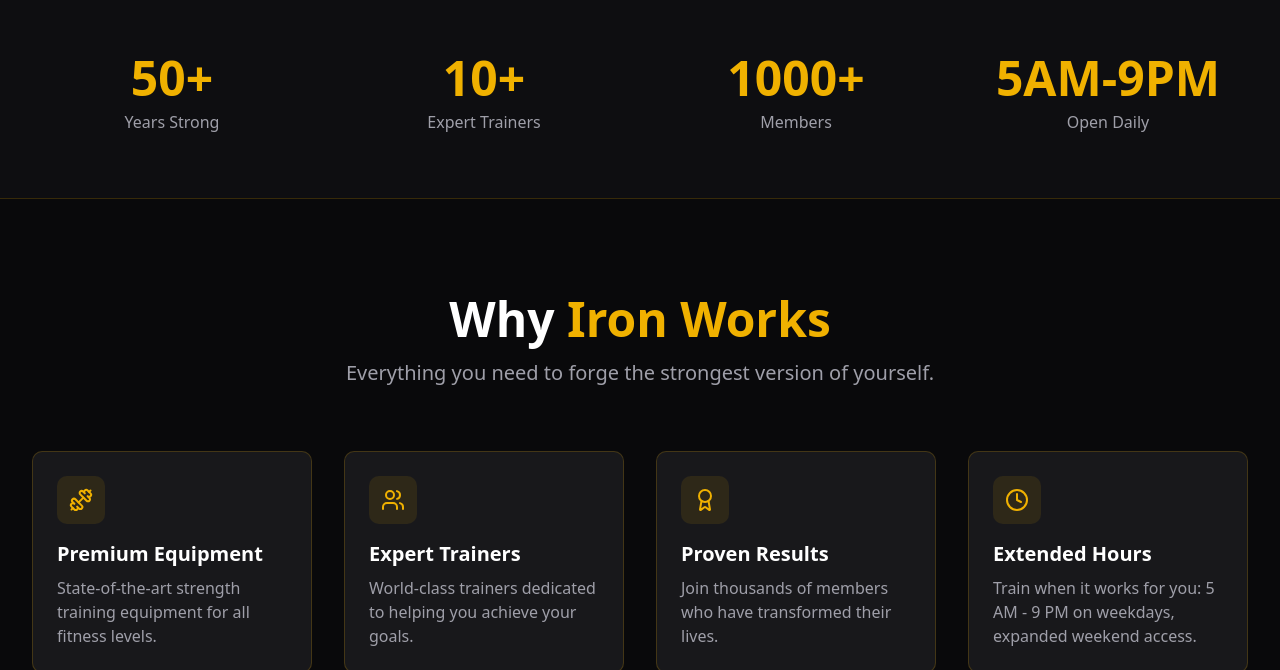
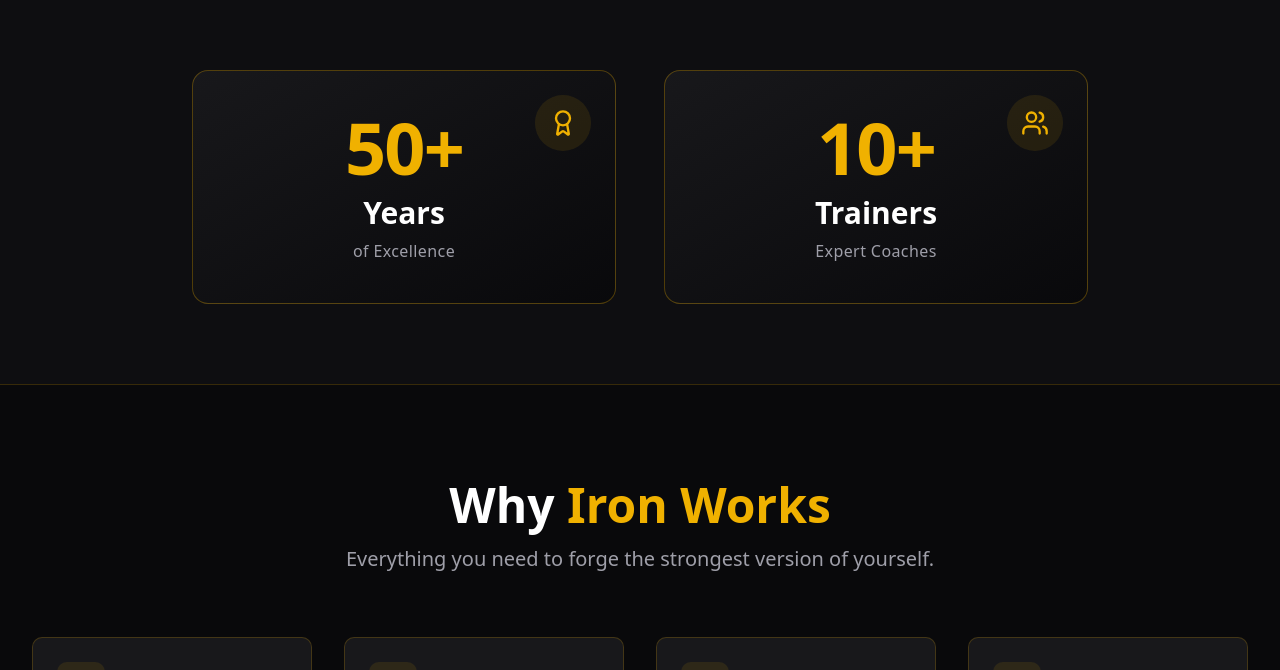
Before and after one commit to DrakeAlia/ironworks-gym, a Next.js app: page / in a window 1280 px wide. Shown: the part 810-1480 px from the top of the page. Built offline with nearby package versions, Linux system fonts and the light colour scheme.

Commit message:
changes added and removed

```diff
--- a/app/page.tsx
+++ b/app/page.tsx
@@ -122,31 +122,50 @@ export default function Home() {
       </section>
 
       {/* Stats Section */}
-      <section className="py-16 px-4 sm:px-6 lg:px-8 bg-zinc-900/40">
+      <section className="py-16 sm:py-20 px-4 sm:px-6 lg:px-8 bg-zinc-900/40">
         <div className="max-w-7xl mx-auto">
-          <div className="grid grid-cols-2 md:grid-cols-4 gap-4 sm:gap-8">
+          <div className="grid grid-cols-1 md:grid-cols-2 gap-5 sm:gap-6 lg:gap-12 max-w-4xl mx-auto">
             {[
-              { number: "50+", label: "Years Strong" },
-              { number: "10+", label: "Expert Trainers" },
-              { number: "1000+", label: "Members" },
-              { number: "5AM-9PM", label: "Open Daily" },
-            ].map((stat, index) => (
+              {
+                number: "50+",
+                label: "Years",
+                description: "of Excellence",
+                icon: Award,
+              },
+              {
+                number: "10+",
+                label: "Trainers",
+                description: "Expert Coaches",
+                icon: Users,
+              },
+            ].map((stat, index) => {
+              const Icon = stat.icon;
+              return (
                 <motion.div
                   key={stat.label}
                   initial={{ opacity: 0, y: 20 }}
                   whileInView={{ opacity: 1, y: 0 }}
                   viewport={{ once: true }}
                   transition={{ duration: 0.6, delay: index * 0.1 }}
-                className="text-center"
+                  className="group relative bg-gradient-to-br from-zinc-900 to-zinc-950 border border-yellow-500/30 rounded-xl sm:rounded-2xl p-6 sm:p-8 lg:p-10 text-center hover:border-yellow-500/60 transition-all duration-300 hover:shadow-lg hover:shadow-yellow-500/20 active:scale-95 md:hover:scale-105"
                 >
-                <p className="text-3xl sm:text-4xl md:text-5xl font-bold text-yellow-500 mb-2">
+                  <div className="absolute top-4 right-4 sm:top-6 sm:right-6 bg-yellow-500/10 w-10 h-10 sm:w-12 sm:h-12 lg:w-14 lg:h-14 rounded-full flex items-center justify-center transition-transform group-hover:scale-110">
+                    <Icon className="h-5 w-5 sm:h-6 sm:w-6 lg:h-7 lg:w-7 text-yellow-500" />
+                  </div>
+                  <div className="pt-2 sm:pt-0">
+                    <p className="text-4xl sm:text-5xl md:text-6xl lg:text-7xl font-bold text-yellow-500 mb-2 sm:mb-3 tracking-tight">
                       {stat.number}
                     </p>
-                <p className="text-zinc-400 text-xs sm:text-sm md:text-base">
+                    <p className="text-lg sm:text-xl md:text-2xl lg:text-3xl font-semibold text-white mb-1 sm:mb-2">
                       {stat.label}
                     </p>
+                    <p className="text-xs sm:text-sm md:text-base text-zinc-400 tracking-wide">
+                      {stat.description}
+                    </p>
+                  </div>
                 </motion.div>
-            ))}
+              );
+            })}
           </div>
         </div>
       </section>
```
Lines whose indentation alone changed are shown as unchanged.
